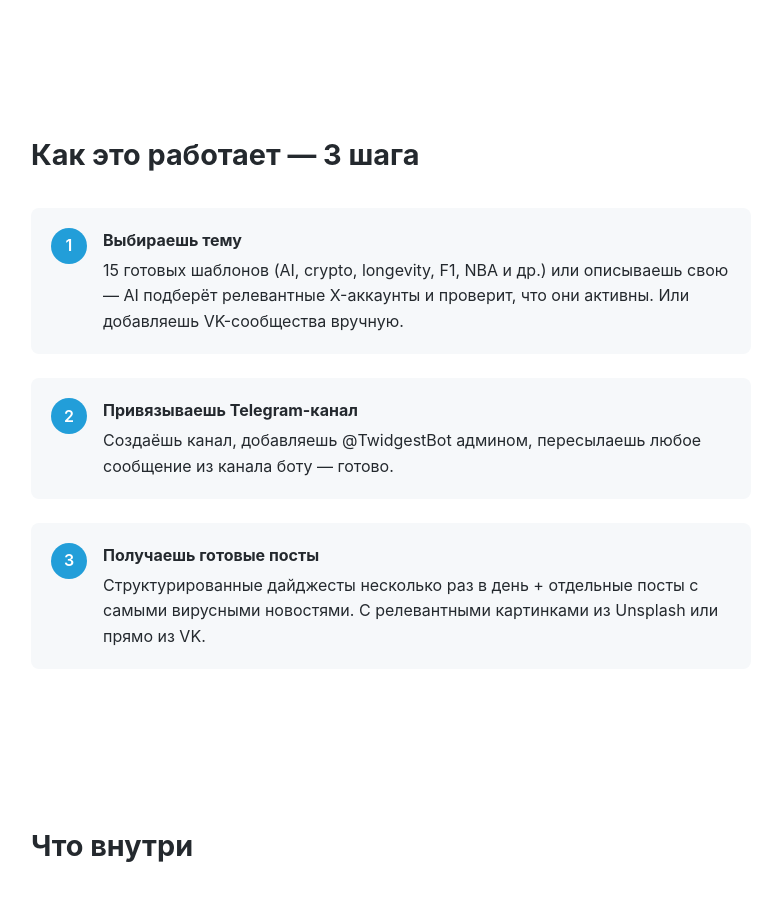
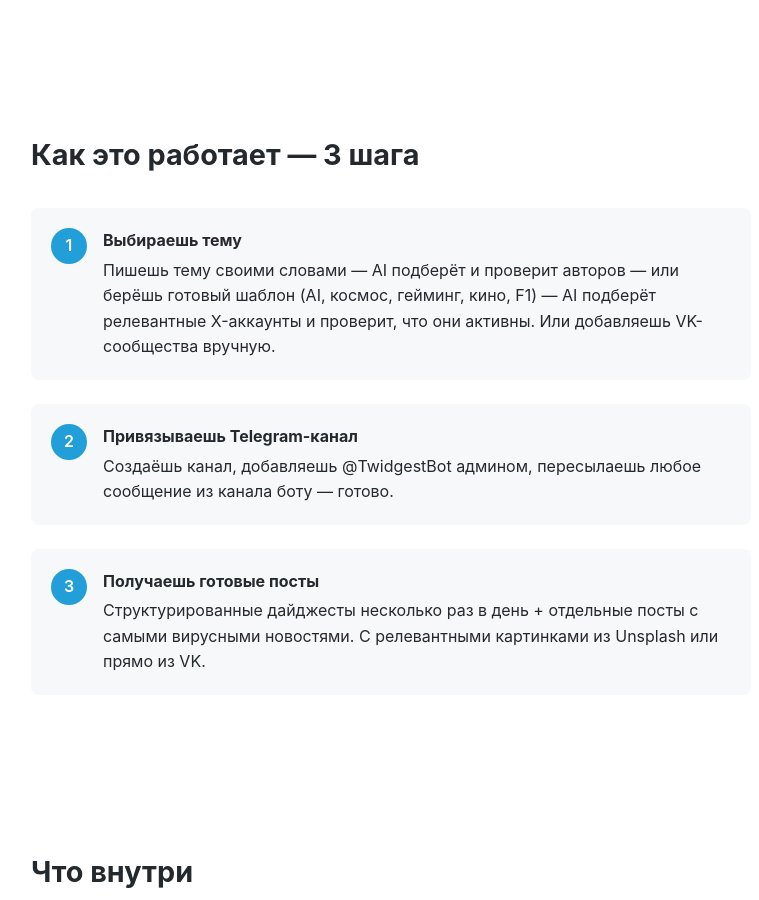
Before and after one commit to kelbic/twidgest-bot, a Jekyll site: the page built from docs/index.md, in a window 1280 px wide and 900 px high, scrolled down 396 px. Shown: the whole window, without its empty margins (249-1008 px from the left). Built offline with Jekyll 4.4.1, drawn with Linux system fonts in a browser that asks for light colours.

Commit message:
ops: monthly template audit timer with Telegram alert; drop '15 templates' from menu and landing

```diff
--- a/docs/index.md
+++ b/docs/index.md
@@ -95,7 +95,7 @@ TwidgestBot собирает посты из X (Twitter) и VK, переводи
 <div class="step-num">1</div>
 <div class="step-text">
 <strong>Выбираешь тему</strong>
-15 готовых шаблонов (AI, crypto, longevity, F1, NBA и др.) или описываешь свою —
+Пишешь тему своими словами — AI подберёт и проверит авторов — или берёшь готовый шаблон (AI, космос, гейминг, кино, F1) —
 AI подберёт релевантные X-аккаунты и проверит, что они активны.
 Или добавляешь VK-сообщества вручную.
 </div>
--- a/main.py
+++ b/main.py
@@ -123,7 +123,7 @@ async def main() -> None:
     me = await bot.get_me()
     await bot.set_my_commands([
         BotCommand(command="channels", description="Мои каналы и их статус"),
-        BotCommand(command="templates", description="15 готовых тем для канала"),
+        BotCommand(command="templates", description="Готовые темы для канала"),
         BotCommand(command="createchannel", description="Создать канал (шаблон или AI)"),
         BotCommand(command="sources", description="Источники канала"),
         BotCommand(command="scout", description="AI-скаут: подобрать источники"),
```
Also changed, not shown: 3 other files.
